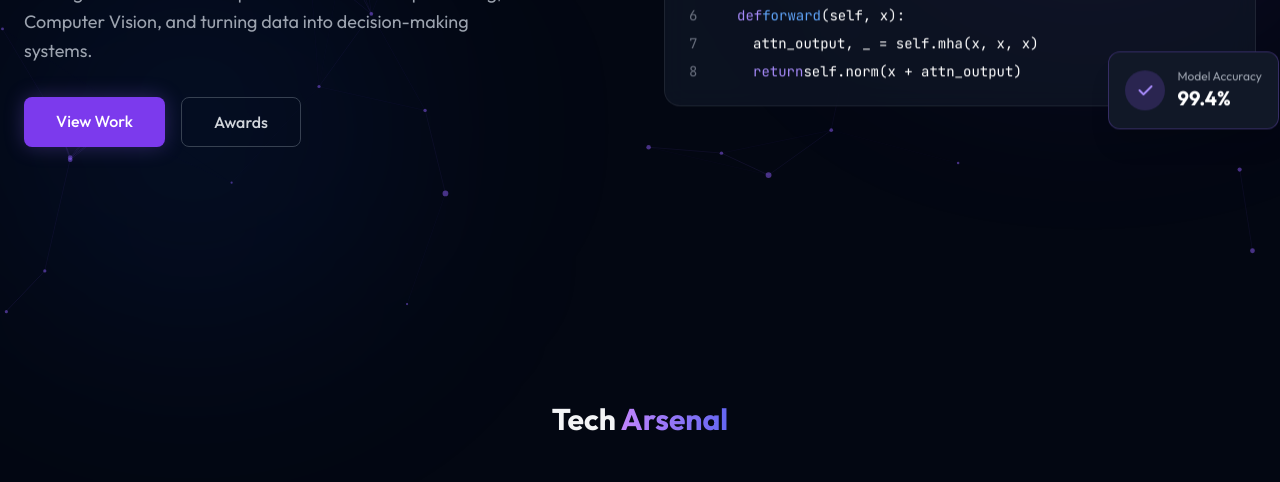
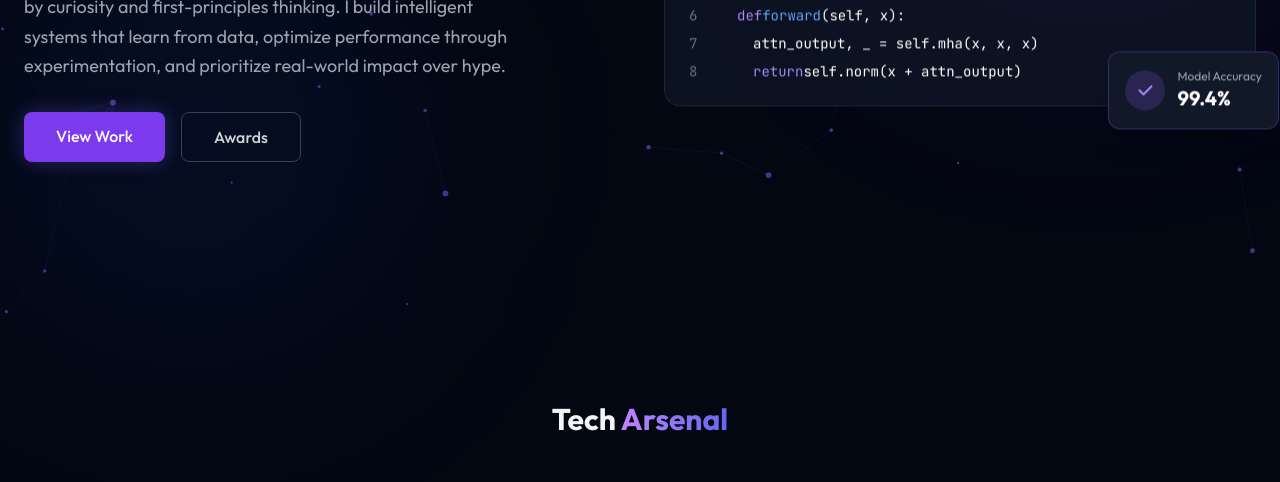
Before and after one commit to deepseek23/Portfolio, a plain HTML site: page index.html in a window 1280 px wide. Shown: the part 479-961 px from the top of the page. Drawn offline with nearby package versions, Linux system fonts and the light colour scheme.

Commit message:
Update index.html

```diff
--- a/index.html
+++ b/index.html
@@ -143,7 +143,7 @@
                 </h1>
 
                 <p class="text-gray-400 text-lg mb-8 max-w-lg leading-relaxed">
-                    ML Engineer & Researcher passionate about Deep Learning, Computer Vision, and turning data into decision-making systems.
+                    Machine Learning & Deep Learning Developer from India driven by curiosity and first-principles thinking. I build intelligent systems that learn from data, optimize performance through experimentation, and prioritize real-world impact over hype.
                 </p>
 
                 <div class="flex gap-4">
```
